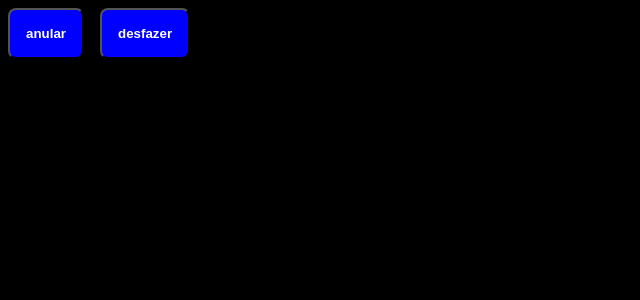
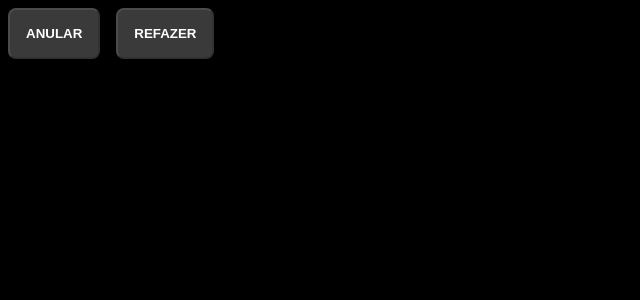
Before and after one commit to PascoalKahamba/interviewForJunior, a React (Vite) app: page / in a window 1280 px wide. Shown: the top 300 px of the page, without its empty margins (0-640 px from the left). Built offline with nearby package versions, Linux system fonts and the light colour scheme.

Commit message:
I created the functionality to undo the circles

```diff
--- a/src/App.tsx
+++ b/src/App.tsx
@@ -1,4 +1,4 @@
-import { useState } from "react";
+import { useEffect, useState } from "react";
 import { Button, Circle, GlobalStyle, Section } from "./MyStyles";
 
 type SectionProps = React.MouseEventHandler<HTMLElement> | undefined;
@@ -11,6 +11,7 @@ interface CoordinatesProps {
 
 function App() {
   const [circles, setCircles] = useState<CoordinatesProps[]>([]);
+  const [removeCircles, setRemoveCircles] = useState<CoordinatesProps[]>([]);
 
   const handleClick: SectionProps = (event) => {
     const { clientX, clientY } = event;
@@ -20,19 +21,25 @@ function App() {
 
   const handleClear: ButtonProps = (event) => {
     event.stopPropagation();
+    setRemoveCircles([...removeCircles, circles.at(-1)!]);
     setCircles((preview) => preview.slice(0, -1));
   };
 
   const handleUndo: ButtonProps = (event) => {
     event.stopPropagation();
-    console.log("undo");
+    setCircles([...circles, removeCircles.at(-1)!]);
+    setRemoveCircles((preview) => preview.slice(0, -1));
   };
   return (
     <Section onClick={handleClick}>
       <GlobalStyle />
-      <Button onClick={handleClear}>anular</Button>
+      <Button onClick={handleClear} disabled={circles.length === 0}>
+        ANULAR
+      </Button>
 
-      <Button onClick={handleUndo}>desfazer</Button>
+      <Button onClick={handleUndo} disabled={removeCircles.length === 0}>
+        REFAZER
+      </Button>
 
       {circles.map(({ clientX, clientY }, index) => (
         <Circle key={index} left={clientX - 12} top={clientY - 12}></Circle>
```
